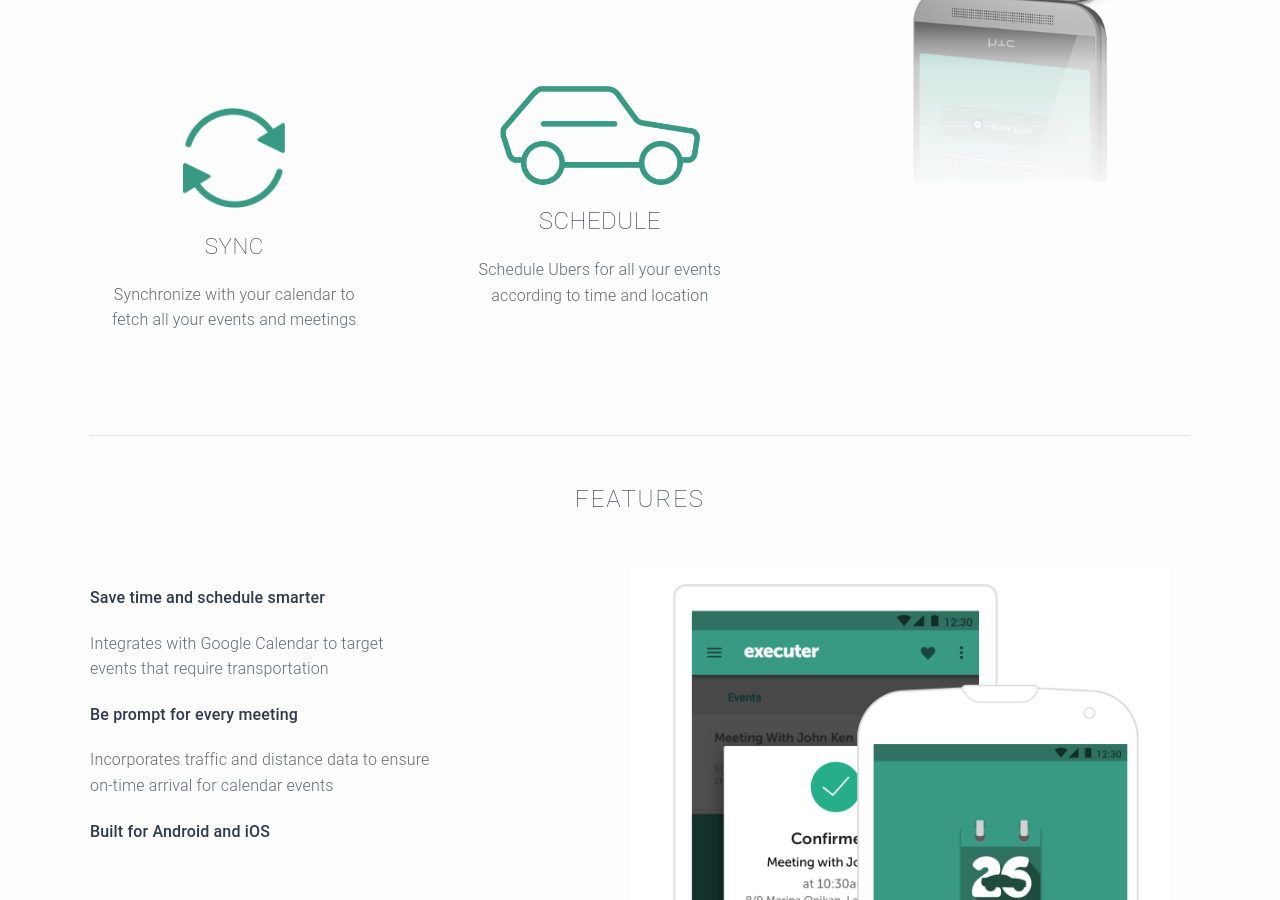
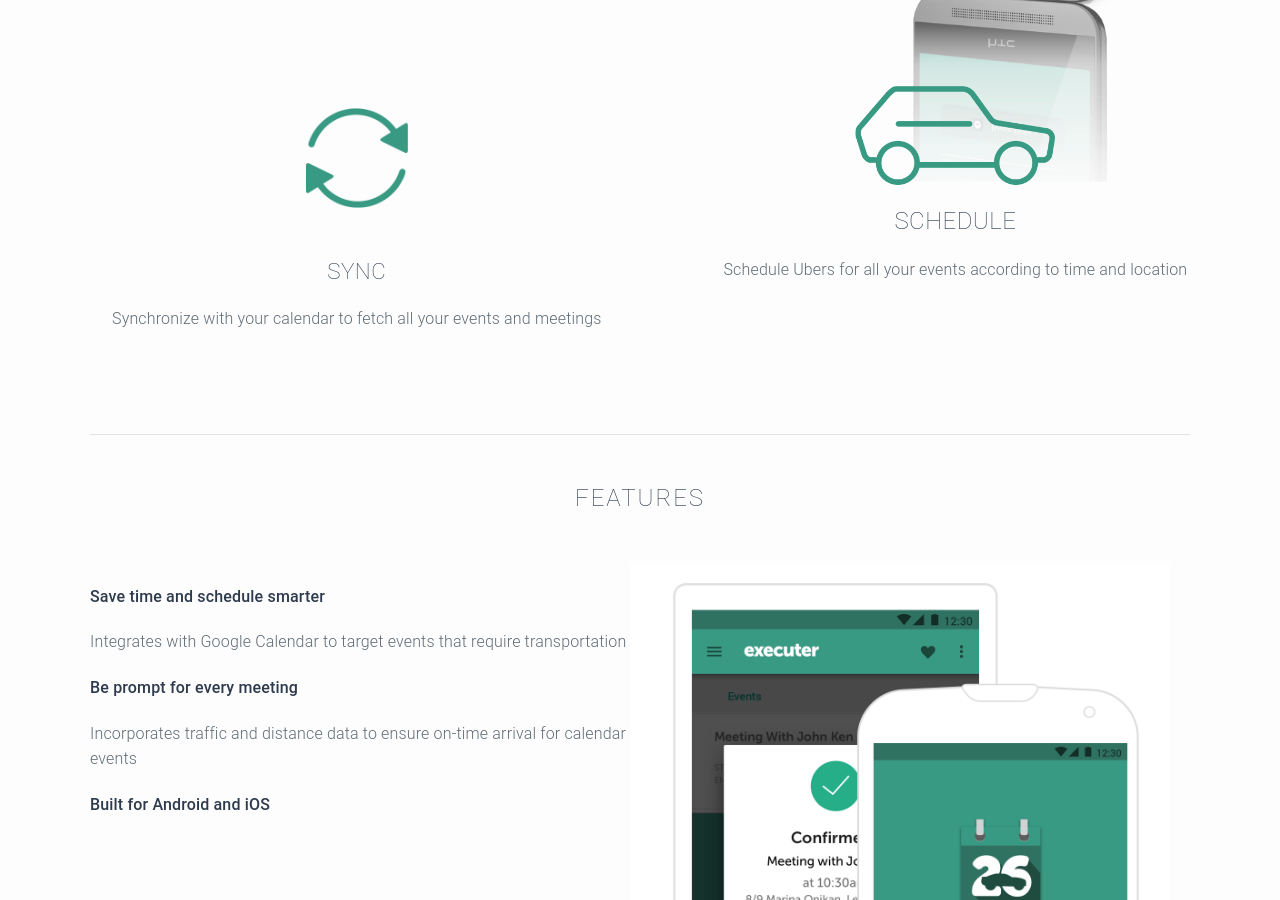
Before and after one commit to andela/andela.github.io, a Jekyll site: the page built from executer/index.html, in a window 1280 px wide and 900 px high, scrolled down 594 px. Built offline with Jekyll 4.4.1, drawn with Linux system fonts in a browser that asks for light colours; nearby versions of some CDN libraries.

Commit message:
added responsive copy

```diff
--- a/executer/index.html
+++ b/executer/index.html
@@ -46,7 +46,7 @@
         <div class="title">
           <h3>SYNC</h3>
         </div>
-        <p2>Synchronize with your calendar to <br>
+        <p2>Synchronize with your calendar to
         fetch all your events and meetings</p2>
       </div>
       <div class="schedule column-30">
@@ -56,7 +56,7 @@
         <div class="title">
           <h3>SCHEDULE</h3>
         </div>
-        <p2>Schedule Ubers for all your events <br>
+        <p2>Schedule Ubers for all your events
 according to time and location</p2>
       </div>
     </section>
@@ -65,9 +65,9 @@
       <div class="feature-content row">
         <div class="feature-text column-50">
           <p>Save time and schedule smarter</p>
-          <p2>Integrates with Google Calendar to target<br>events that require transportation</p2>
+          <p2>Integrates with Google Calendar to target events that require transportation</p2>
           <p>Be prompt for every meeting</p>
-          <p2>Incorporates traffic and distance data to ensure<br> on-time arrival for calendar events</p2>
+          <p2>Incorporates traffic and distance data to ensure on-time arrival for calendar events</p2>
           <p>Built for Android and iOS</p>
         </div>
         <div class="feature-image column-50">
```
